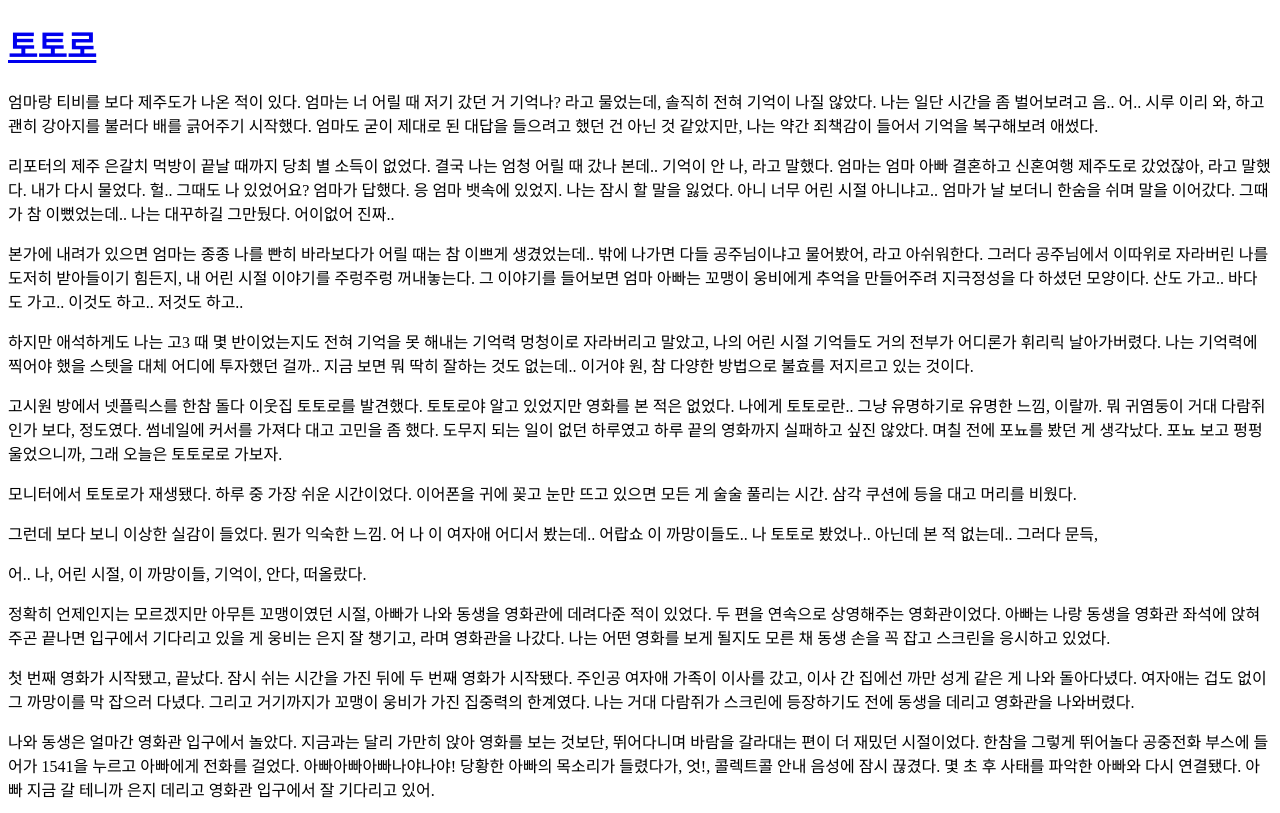
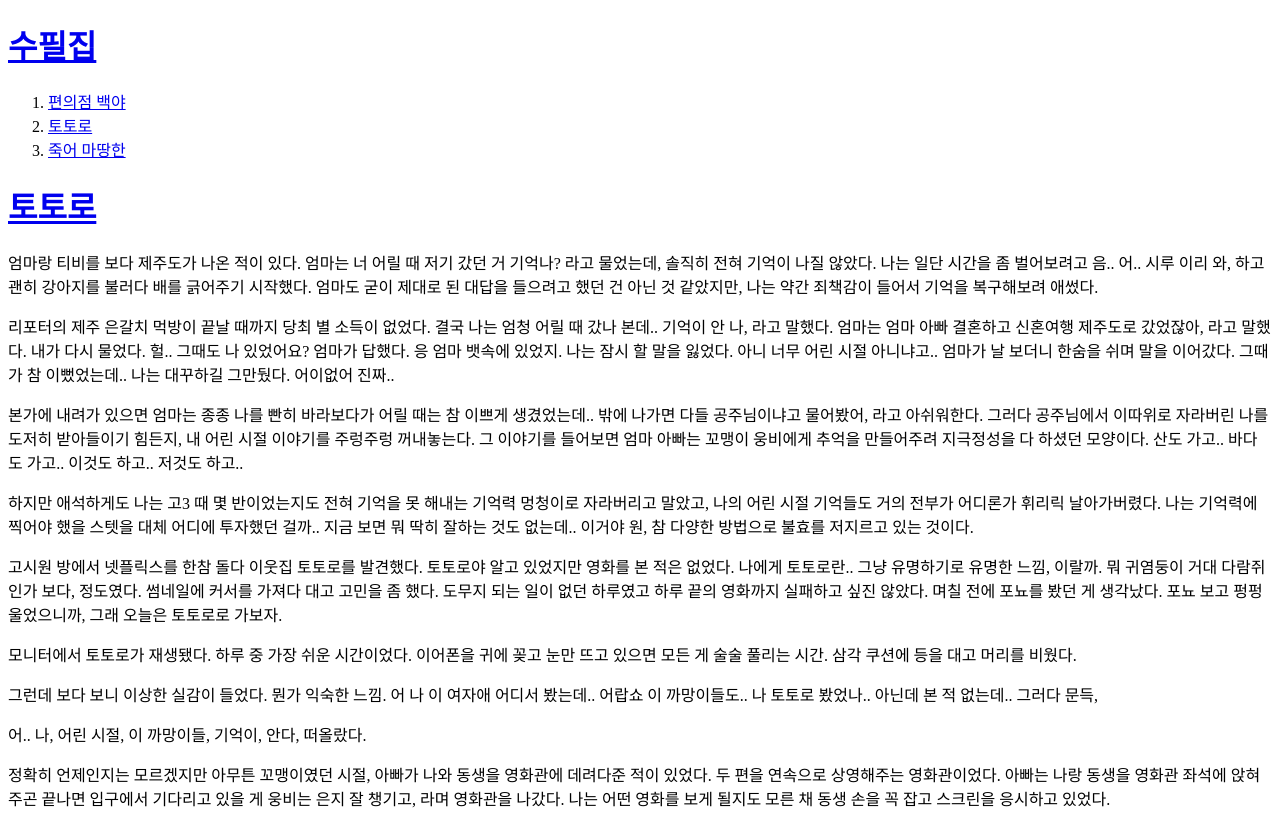
Before and after one commit to ung-bi/web1, a plain HTML site: page 2.html in a window 1280 px wide. Shown: the top 813 px of the page. Drawn offline with Linux system fonts and the light colour scheme.

Commit message:
다시 수정!!!

```diff
--- a/2.html
+++ b/2.html
@@ -6,6 +6,13 @@
 <title>토토로</title>
 </head>
 <body>
+  <a href="index.html">
+  <h1>수필집</h1></a>
+  <ol>
+  <li><a href="1.html">편의점 백야</a></li>
+  <li><a href="2.html">토토로</a></li>
+  <li><a href="3.html">죽어 마땅한</a></li>
+  </ol>
 <a href="https://brunch.co.kr/@ungmoci/122">
 <h1>토토로</h1></a>
 <p>엄마랑 티비를 보다 제주도가 나온 적이 있다. 엄마는 너 어릴 때 저기 갔던 거 기억나? 라고 물었는데, 솔직히 전혀 기억이 나질 않았다. 나는 일단 시간을 좀 벌어보려고 음.. 어.. 시루 이리 와, 하고 괜히 강아지를 불러다 배를 긁어주기 시작했다. 엄마도 굳이 제대로 된 대답을 들으려고 했던 건 아닌 것 같았지만, 나는 약간 죄책감이 들어서 기억을 복구해보려 애썼다.</p>
```
Also changed, not shown: 1.html (+7 -0 lines), 3.html (+7 -0 lines), index.html (+3 -1 lines).
